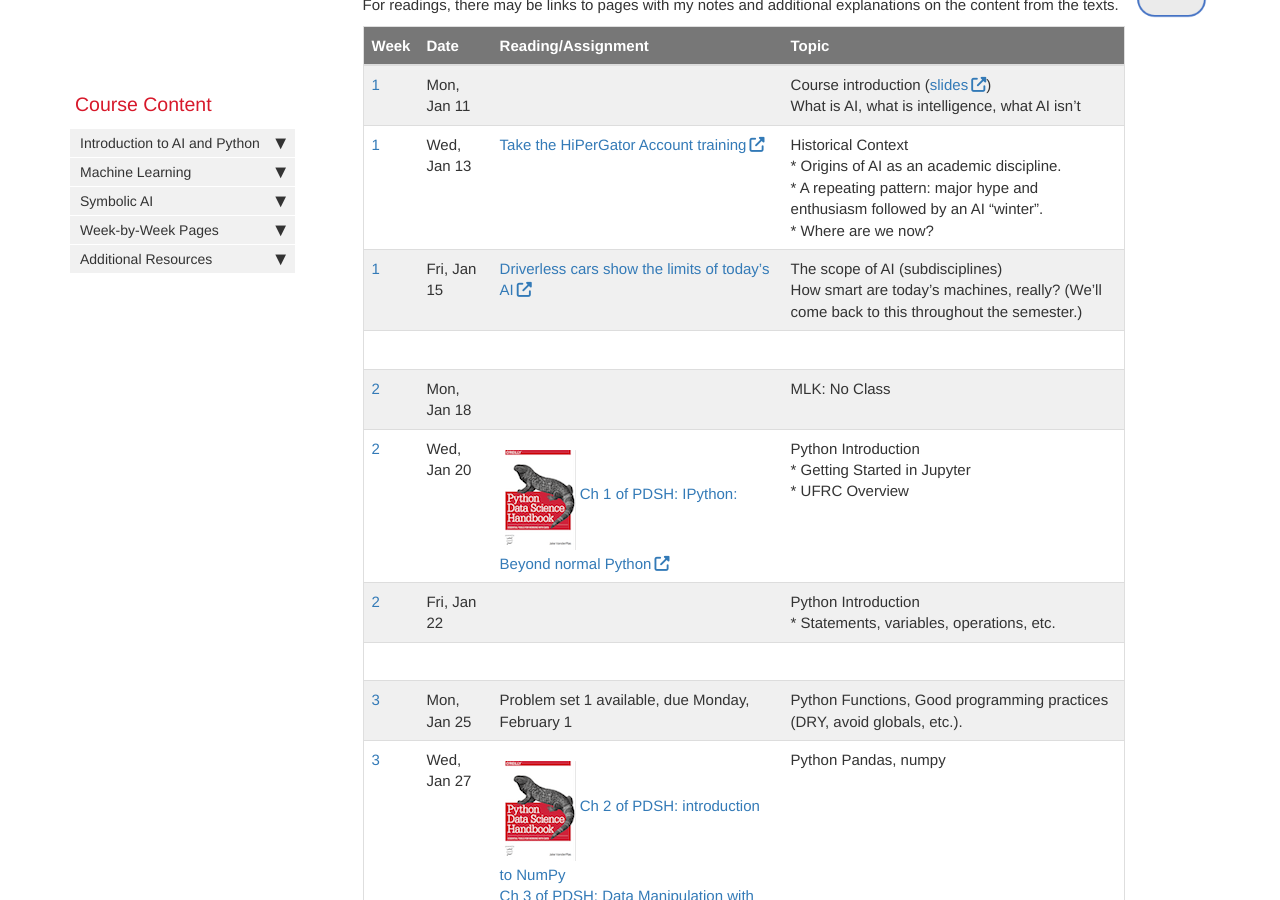
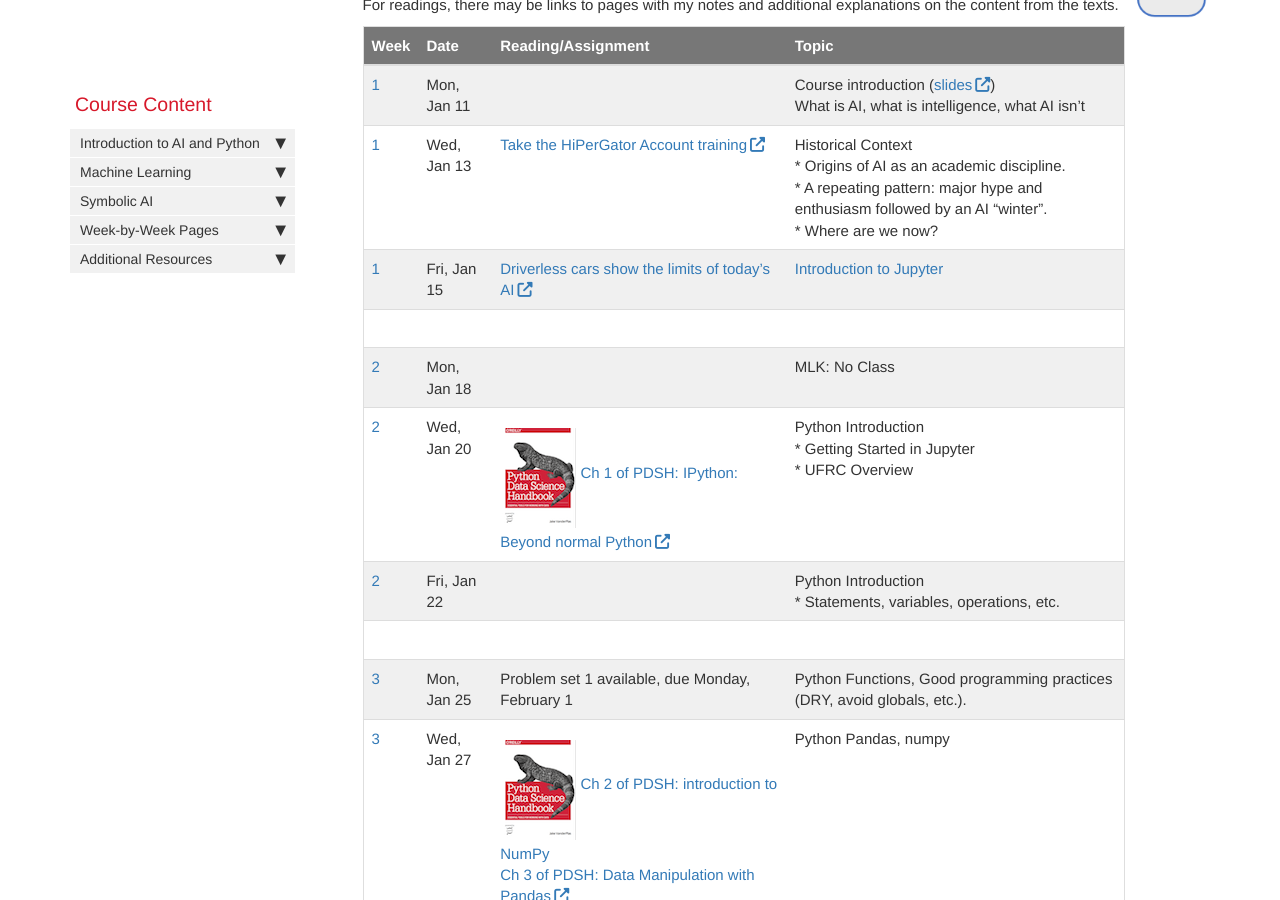
Before and after one commit to AIBiology/aibiology.github.io, a Jekyll site: the page built from index.md, in a window 1280 px wide and 900 px high, scrolled down 2934 px. Built offline with Jekyll 4.4.1, drawn with Linux system fonts in a browser that asks for light colours; nearby versions of some CDN libraries; comment, search, counter and statistics services are not loaded.

Commit message:
Add Jupyter intro to index and sidebar

```diff
--- a/_data/sidebars/home_sidebar.yml
+++ b/_data/sidebars/home_sidebar.yml
@@ -7,6 +7,9 @@
   - title: Introduction to AI and Python
     output: web
     folderitems:
+    - title: Introduction to Jupyter
+      url: /jupyter_intro.html
+      output: web
 
   - title: Machine Learning
     output: web
--- a/index.md
+++ b/index.md
@@ -91,7 +91,7 @@
 -----|------|--------------------|------|
 [1](Week_01.html) | Mon, Jan 11 |  | Course introduction ([slides](https://docs.google.com/presentation/d/1_o3_VOy9xAxA2GZiSQbT-QVd5wIV3Em-ta5JbJ2yS0o/edit?usp=sharing))<BR> What is AI, what is intelligence, what AI isn’t
 [1](Week_01.html) | Wed, Jan 13 | [Take the HiPerGator Account training](https://mytraining-ufshands.sumtotal.host/Core/pillarRedirect?relyingParty=LM&url=core%2Factivitydetails%2FViewActivityDetails%3FActivityId%3D50413%26UserMode%3D0)| Historical Context<br>* Origins of AI as an academic discipline.<br>* A repeating pattern: major hype and enthusiasm followed by an AI “winter”.<br>* Where are we now?<br>
-[1](Week_01.html) | Fri, Jan 15 | [Driverless cars show the limits of today’s AI](https://www.economist.com/technology-quarterly/2020/06/11/driverless-cars-show-the-limits-of-todays-ai) | The scope of AI (subdisciplines)<br>How smart are today’s machines, really?  (We’ll come back to this throughout the semester.)
+[1](Week_01.html) | Fri, Jan 15 | [Driverless cars show the limits of today’s AI](https://www.economist.com/technology-quarterly/2020/06/11/driverless-cars-show-the-limits-of-todays-ai) | [Introduction to Jupyter](jupyter_intro.md)
 |||
 [2](Week_02.html) | Mon, Jan 18 |  | MLK: No Class
 [2](Week_02.html) | Wed, Jan 20 | [![PDHS Image](images/PDSH-cover-small.png) Ch 1 of PDSH: IPython: Beyond normal Python](https://jakevdp.github.io/PythonDataScienceHandbook/01.00-ipython-beyond-normal-python.html) | Python Introduction<br>* Getting Started in Jupyter<br>* UFRC Overview
```
